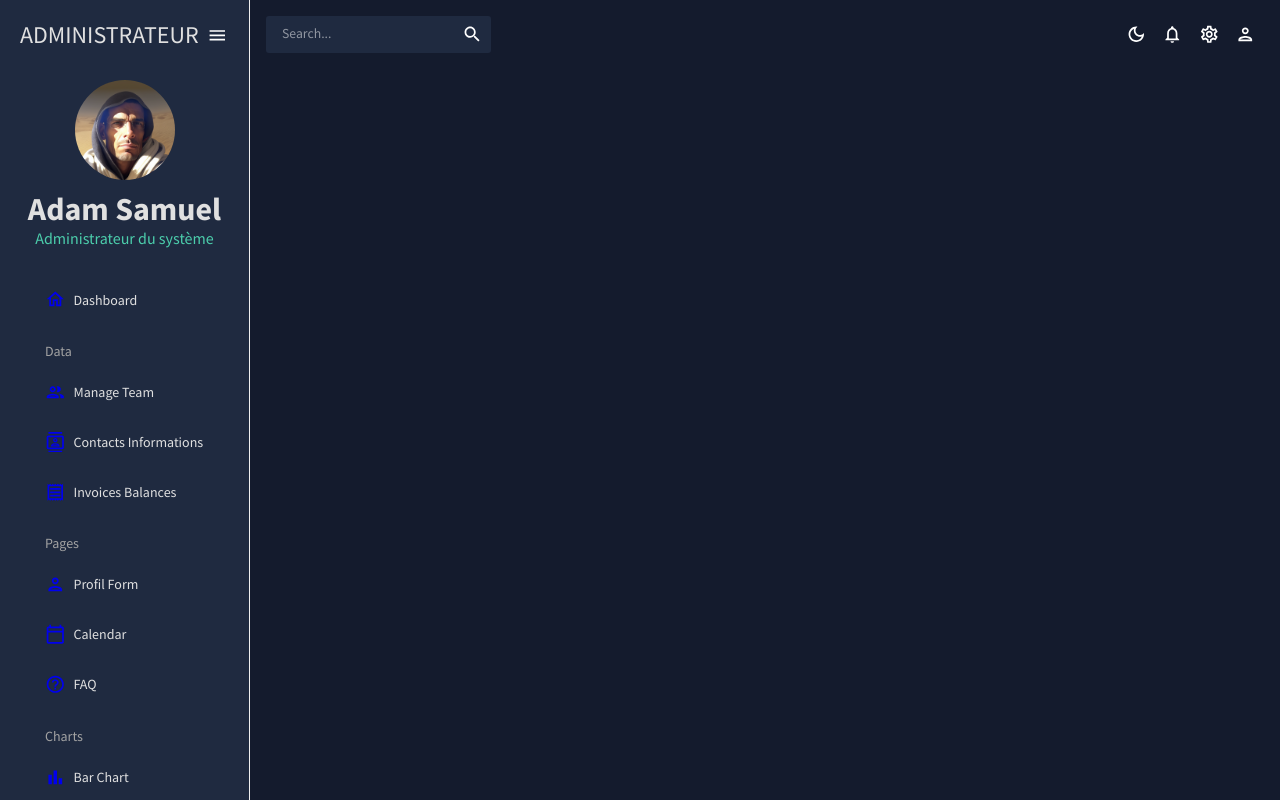
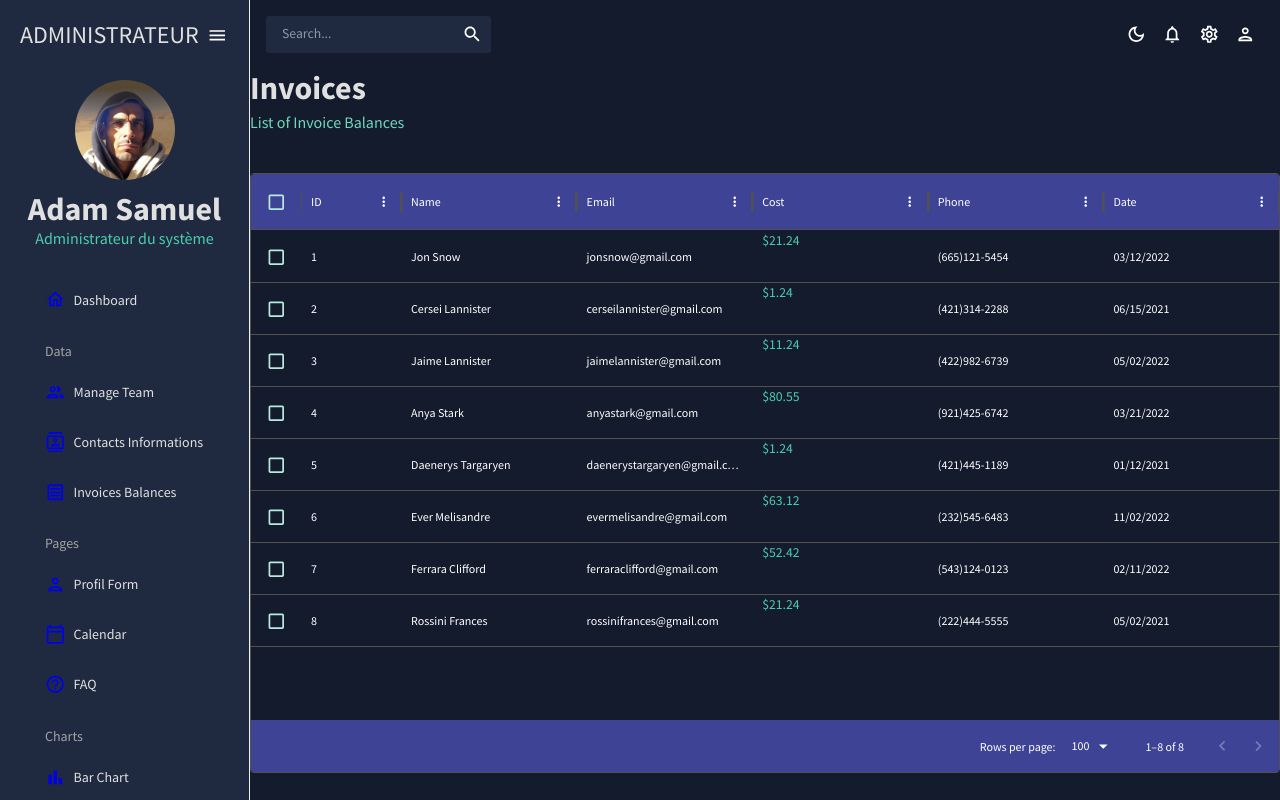
Before and after one commit to Hicham1970/dashboard-admin, a React (Create React App) app: page /invoices in a window 1280 px wide. Shown: the top 800 px of the page. Built offline with nearby package versions, Linux system fonts and the light colour scheme.

Commit message:
Add the Form Component from Formik library and the Invoices

```diff
--- a/src/App.js
+++ b/src/App.js
@@ -6,7 +6,7 @@
 import SideBar from "./scenes/global/Sidebar";
 import Dashboard from "./scenes/dashboard/Dashboard";
 import Team from "./scenes/team/Team";
-// import Invoices from "./scenes/invoices/Invoices";
+import Invoices from "./scenes/invoices/Invoices";
 import Contacts from "./scenes/contacts";
 // import Bar from "./scenes/bar/Bar";
 // import Form from "./scenes/form";
@@ -31,7 +31,7 @@
               <Route path="/" element={<Dashboard />} />
               <Route path="/team" element={<Team />} />
               <Route path="/contacts" element={<Contacts />} />
-              {/* <Route path="/invoices" element={<Invoices />} /> */}
+              <Route path="/invoices" element={<Invoices />} />
               {/* <Route path="/bar" element={<Bar />} /> */}
               {/* <Route path="/form" element={<Form />} /> */}
               {/* <Route path="/line" element={<Line />} /> */}
--- a/src/scenes/contacts/index.jsx
+++ b/src/scenes/contacts/index.jsx
@@ -65,14 +65,7 @@
                     components={{
                         Toolbar: GridToolbar,
                     }}
-                    componentsProps={{
-    toolbar: {
-      showQuickFilter: true, // Affiche le champ de recherche rapide
-      printOptions: { disableToolbarButton: true }, // Affiche le bouton d'impression
-                            // ... autres options
 
-    },
-  }}
                 />
             </Box>
         </Box>
--- /dev/null
+++ b/src/scenes/invoices/Invoices.jsx
@@ -0,0 +1,96 @@
+import { Box, Typography, useTheme } from "@mui/material";
+import { DataGrid } from "@mui/x-data-grid";
+import { tokens } from "../../theme";
+import { mockDataInvoices } from "../../data/mockData";
+import Header from "../../components/Header";
+
+export default function Invoices() {
+  const theme = useTheme();
+  const colors = tokens(theme.palette.mode);
+  const columns = [
+    {
+      field: "id",
+      headerName: "ID",
+    },
+    {
+      field: "name",
+      headerName: "Name",
+      flex: 1,
+      cellClassName: "name-column--cell",
+    },
+    {
+      field: "email",
+      headerName: "Email",
+      flex: 1,
+    },
+    {
+      field: "cost",
+      headerName: "Cost",
+      flex:1,
+      renderCell:(params)=>(
+        <Typography color={colors.greenAccent[500]}>
+          ${params.row.cost}
+        </Typography>
+      ),
+    },
+    {
+      field:"phone",
+      headerName:"Phone",
+      flex:1
+    },
+    {
+      field:"date",
+      headerName:"Date",
+      flex:1,
+    }
+
+  ]
+  return (
+    <Box>
+      <Header
+        title="Invoices"
+        subtitle="List of Invoice Balances"
+      />
+      <Box
+      m="40px 0 0 0"
+      height="75vh"
+      sx={{
+      "& .MuiDataGrid-cell":{
+      borderBotom:"none",
+      },
+      "& .name-column-cell .MuiDataGrid-cell MuiDataGrid-cell--textLeft":{
+      coloe:colors.greenAccent[300],
+      },
+      "& .MuiDataGrid-columnHeader":{
+      backgroundColor:colors.blueAccent[700]
+      },
+      "& .MuiDtaGrid-virtualScroller":{
+      backgroundColor:colors.primary[400]
+      },
+      "& .MuiDataGrid-footerContainer":{
+      borderTop:"none",
+      backgroundColor:colors.blueAccent[700]
+      },
+      "& .MuiCheckbox-root":{
+      color:`${colors.greenAccent[200]} !important`
+
+      }
+
+      }}
+      >
+      <DataGrid
+      checkboxSelection
+      rows={mockDataInvoices}
+      columns={columns}
+       />
+
+      </Box>
+    </Box>
+
+
+
+
+
+
+  )
+}
--- a/src/scenes/team/Team.jsx
+++ b/src/scenes/team/Team.jsx
@@ -1,5 +1,5 @@
 import {Box, Typography, useTheme} from '@mui/material'
-import {DataGrid} from '@mui/x-data-grid'
+import {DataGrid, GridToolbar} from '@mui/x-data-grid'
 import {tokens} from '../../theme'
 import {mockDataTeam} from '../../data/mockData'
 import AdminPanelSettingsOutlinedIcon from "@mui/icons-material/AdminPanelSettingsOutlined"
@@ -79,8 +79,9 @@
             }}
             >
                 <DataGrid
-                rows={mockDataTeam}
-                columns={columns}
+                    rows={mockDataTeam}
+                    columns={columns}
+                    components={{ Toolbar: GridToolbar }}
                 />
             </Box>
         </Box>
```
Also changed, not shown: src/scenes/form/Form.jsx (added, +20 -0 lines).
